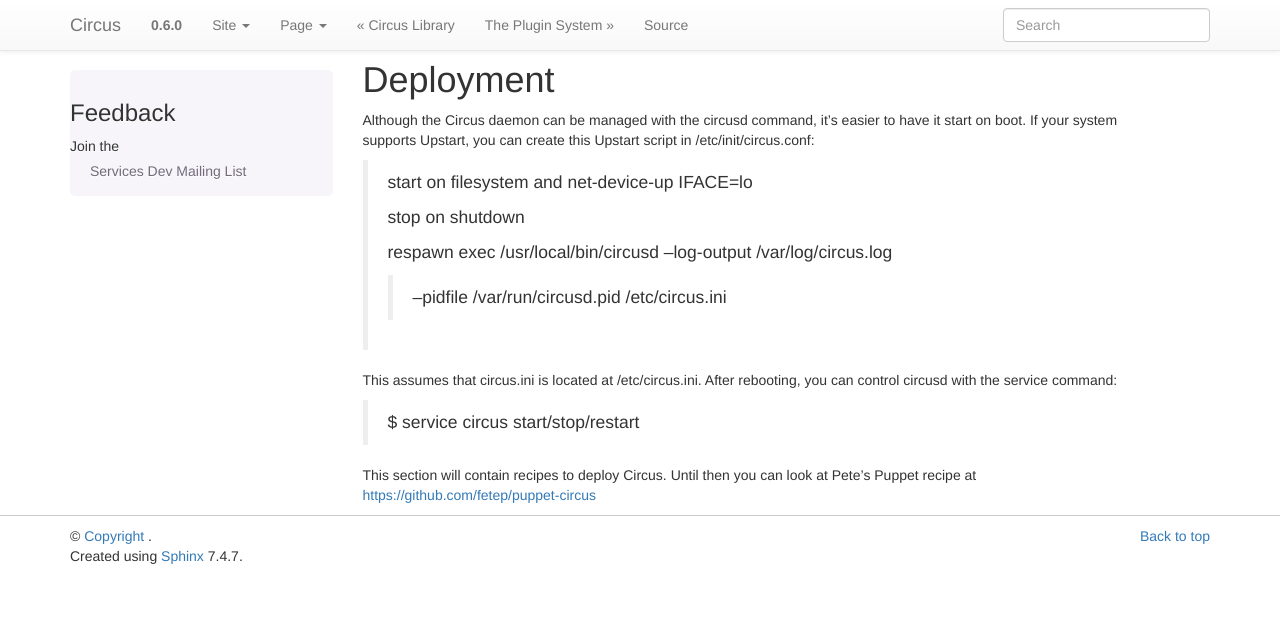
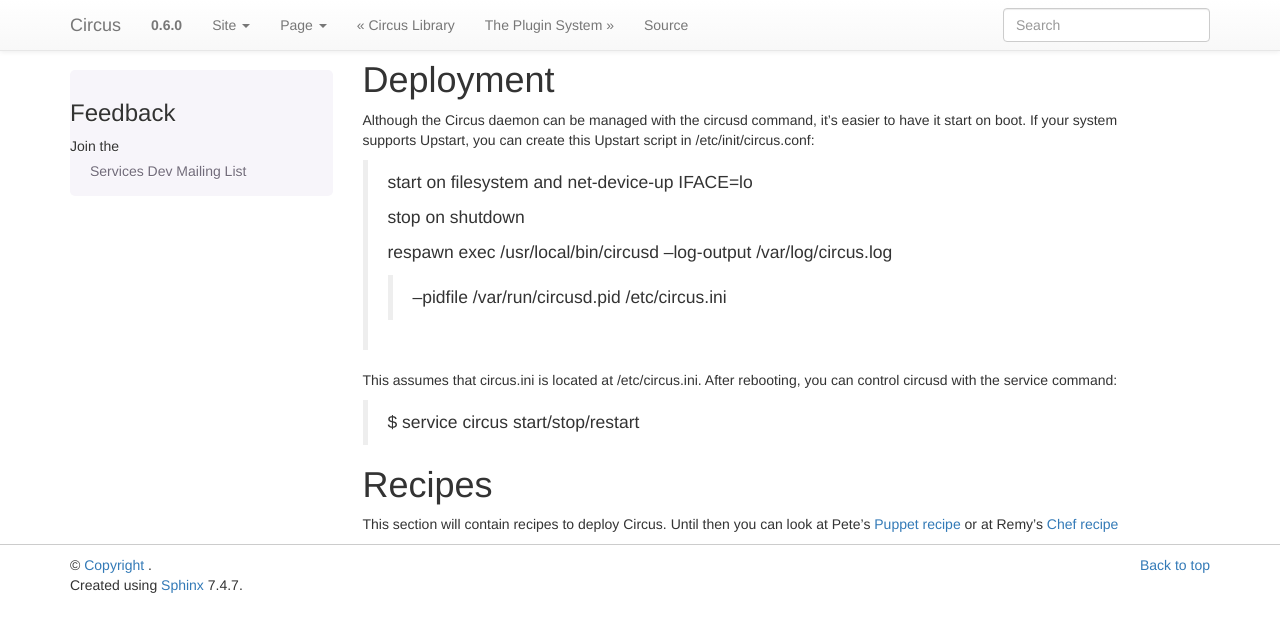
Before and after one commit to circus-tent/circus, a Sphinx documentation site: the page built from docs/source/deployment.rst, in a window 1280 px wide. Shown: the top 632 px of the page. Built offline with Sphinx 7.4.7, drawn with Linux system fonts in a browser that asks for light colours; pages that are not in the unit, such as notebooks, are missing from menus.

Commit message:
Add a link to Remy's chef recipe in the docs

```diff
--- a/docs/source/deployment.rst
+++ b/docs/source/deployment.rst
@@ -19,5 +19,10 @@
 
     $ service circus start/stop/restart
 
-This section will contain recipes to deploy Circus. Until then
-you can look at Pete's Puppet recipe at https://github.com/fetep/puppet-circus
+Recipes
+=======
+
+This section will contain recipes to deploy Circus. Until then you can look at
+Pete's `Puppet recipe <https://github.com/fetep/puppet-circus>`_ or at Remy's
+`Chef recipe
+<https://github.com/novagile/insight-installer/blob/master/chef/cookbooks/insight/recipes/circus.rb>`_
```
